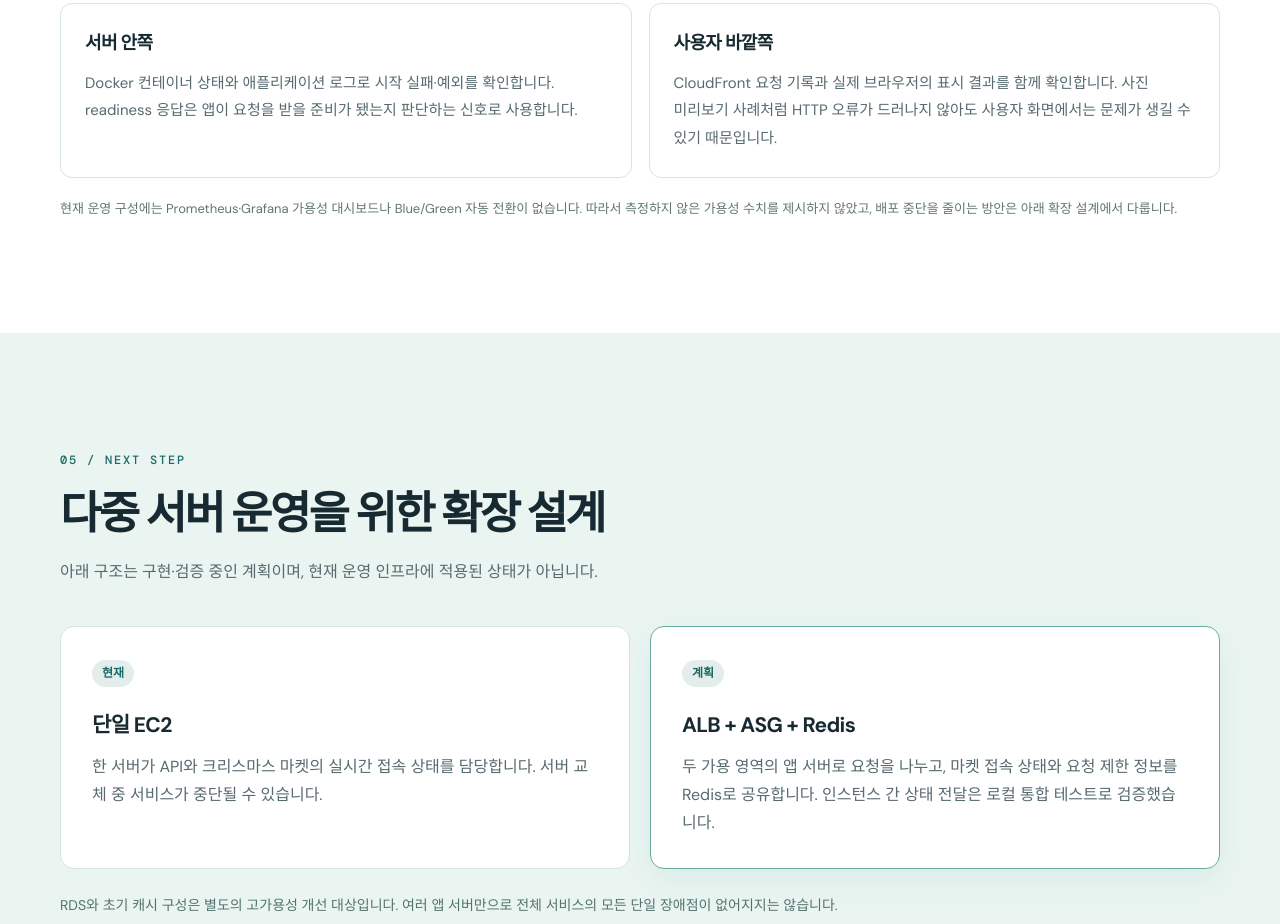
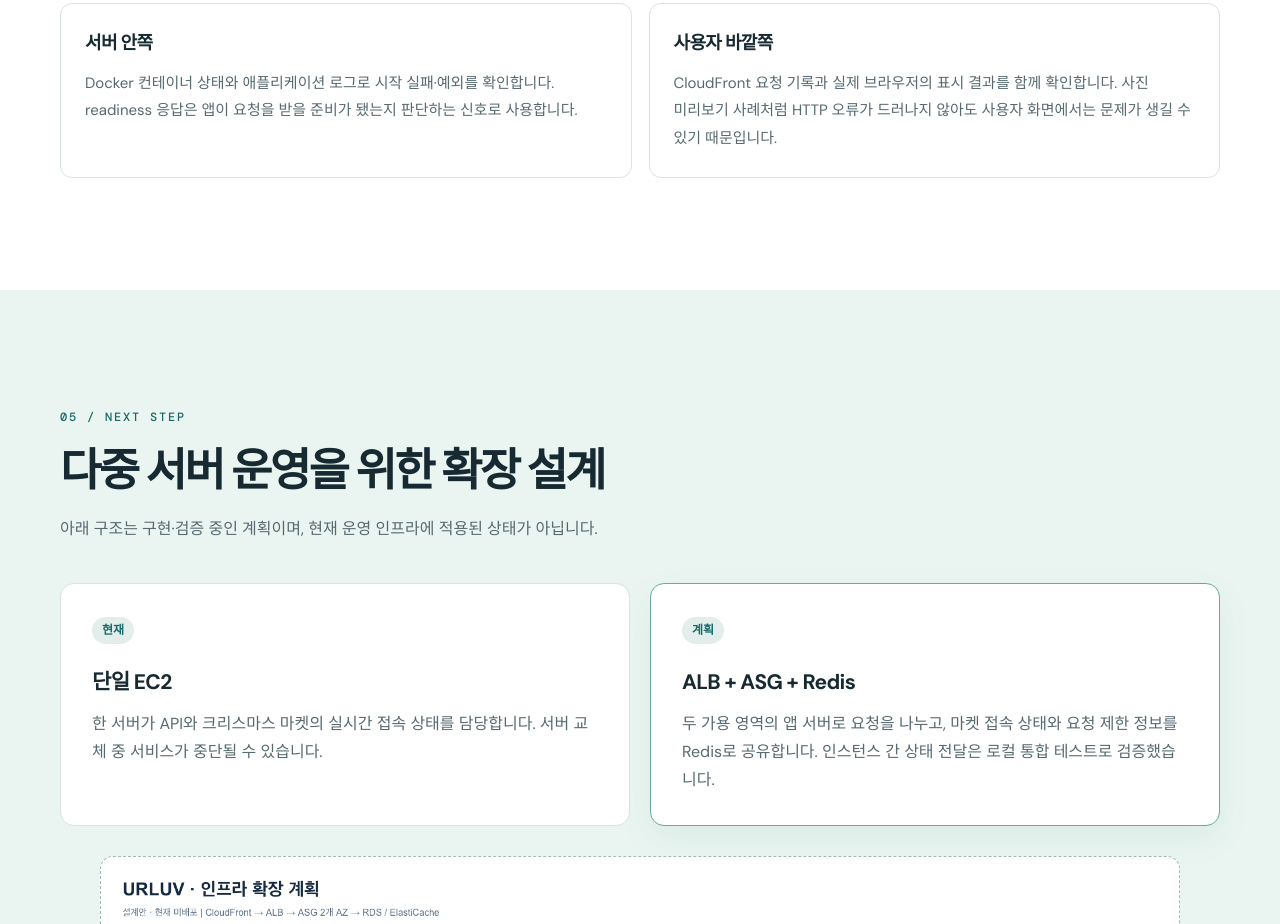
Before and after one commit to channi3714/portfolio, a plain HTML site: page urluv.html in a window 1280 px wide. Shown: the part 10176-11100 px from the top of the page. Drawn offline with nearby package versions, Linux system fonts and the light colour scheme.

Commit message:
Remove unnecessary operational caveats

```diff
--- a/operations-detail.css
+++ b/operations-detail.css
@@ -11,6 +11,5 @@
 .ops-columns{display:grid;grid-template-columns:repeat(2,minmax(0,1fr));gap:17px;margin-top:23px}
 .ops-columns>div{border:1px solid var(--line);border-radius:12px;padding:24px;background:white}
 .ops-columns h4{font-size:18px;margin:0 0 10px;letter-spacing:-.035em}
-.ops-section .ops-note{margin-top:19px;font-size:13px;color:#607674}
 @media(max-width:900px){.deploy-steps{grid-template-columns:repeat(2,minmax(0,1fr))}}
 @media(max-width:650px){.architecture-story,.ops-columns,.deploy-steps{grid-template-columns:1fr}.architecture-story{gap:25px}.ops-section{margin-top:42px}.deploy-steps li{min-height:0}}
--- a/urluv.html
+++ b/urluv.html
@@ -74,10 +74,10 @@ notifications.record(o, Notification.Type.PAID, paidMessage(o));</code></pre></d
       <div class="operation-grid"><article class="op-card"><span>01</span><h3>배포 확인</h3><p>컨테이너 재시작 직후에는 준비 상태가 아닐 수 있어, readiness 엔드포인트가 정상 응답하는지 확인합니다.</p></article><article class="op-card"><span>02</span><h3>원인 조사</h3><p>CloudFront 기록과 애플리케이션 로그, 실제 브라우저 현상을 함께 봅니다. 로그에 오류가 없다는 이유만으로 사용자 불편을 배제하지 않습니다.</p></article><article class="op-card"><span>03</span><h3>운영 위험</h3><p>서버가 한 대인 현재 구조에서는 재시작·교체 시 중단 가능성이 있습니다. 이 위험을 바탕으로 다중 인스턴스 구성을 설계했습니다.</p></article></div>
       <div class="ops-section"><span class="kicker">DEPLOYMENT</span><h3>ECR 이미지부터 운영 확인까지</h3><p>백엔드 이미지를 ARM64로 빌드해 Amazon ECR에 올린 뒤, 운영 EC2에서 새 이미지를 받아 Docker Compose의 앱 컨테이너를 다시 생성합니다. 서버와 데이터베이스·파일 저장소는 분리돼 있어, 앱을 재배포해도 주문 데이터와 업로드 파일은 RDS·S3에 남습니다.</p><ol class="deploy-steps"><li><b>01 · 이미지</b><span>백엔드 빌드 결과를 Docker 이미지로 만들고 ECR에 업로드</span></li><li><b>02 · 교체</b><span>EC2에서 이미지를 pull하고 앱 컨테이너를 재생성</span></li><li><b>03 · 준비 상태</b><span>Docker healthcheck와 <code>/actuator/health/readiness</code> 확인</span></li><li><b>04 · 기능 확인</b><span>주문 API와 주문서·관리자·고객 사이트 주요 흐름 점검</span></li></ol></div>
       <div class="ops-section"><span class="kicker">CI / CD</span><h3>프론트는 자동 배포, 백엔드는 수동 배포</h3><div class="ops-columns"><div><h4>주문 프론트 · GitHub Actions</h4><p><code>develop</code> 브랜치에서는 lint·타입 검사·테스트·빌드를 자동 실행합니다. <code>main</code>에 변경이 올라오면 별도 워크플로가 검사와 빌드를 거쳐 결과물을 S3에 올리고 CloudFront 캐시를 갱신합니다.</p></div><div><h4>백엔드 · ECR + Docker Compose</h4><p>Docker 이미지를 빌드해 ECR에 push한 다음 EC2에서 pull·재생성하고 readiness를 확인합니다. ECR은 이미지를 보관·전달하는 저장소이며, 이 과정을 자동으로 실행하는 백엔드 CI/CD 파이프라인은 현재 구성돼 있지 않습니다.</p></div></div></div>
-      <div class="ops-section"><span class="kicker">OPERABILITY</span><h3>서버 상태와 사용자 화면을 함께 보기</h3><div class="ops-columns"><div><h4>서버 안쪽</h4><p>Docker 컨테이너 상태와 애플리케이션 로그로 시작 실패·예외를 확인합니다. readiness 응답은 앱이 요청을 받을 준비가 됐는지 판단하는 신호로 사용합니다.</p></div><div><h4>사용자 바깥쪽</h4><p>CloudFront 요청 기록과 실제 브라우저의 표시 결과를 함께 확인합니다. 사진 미리보기 사례처럼 HTTP 오류가 드러나지 않아도 사용자 화면에서는 문제가 생길 수 있기 때문입니다.</p></div></div><p class="ops-note">현재 운영 구성에는 Prometheus·Grafana 가용성 대시보드나 Blue/Green 자동 전환이 없습니다. 따라서 측정하지 않은 가용성 수치를 제시하지 않았고, 배포 중단을 줄이는 방안은 아래 확장 설계에서 다룹니다.</p></div>
+      <div class="ops-section"><span class="kicker">OPERABILITY</span><h3>서버 상태와 사용자 화면을 함께 보기</h3><div class="ops-columns"><div><h4>서버 안쪽</h4><p>Docker 컨테이너 상태와 애플리케이션 로그로 시작 실패·예외를 확인합니다. readiness 응답은 앱이 요청을 받을 준비가 됐는지 판단하는 신호로 사용합니다.</p></div><div><h4>사용자 바깥쪽</h4><p>CloudFront 요청 기록과 실제 브라우저의 표시 결과를 함께 확인합니다. 사진 미리보기 사례처럼 HTTP 오류가 드러나지 않아도 사용자 화면에서는 문제가 생길 수 있기 때문입니다.</p></div></div></div>
     </div></section>
 
-    <section id="next" class="section plan"><div class="wrap"><div class="section-head"><span class="kicker">05 / NEXT STEP</span><h2>다중 서버 운영을 위한 확장 설계</h2><p>아래 구조는 구현·검증 중인 계획이며, 현재 운영 인프라에 적용된 상태가 아닙니다.</p></div><div class="plan-grid"><div class="plan-card"><span class="badge">현재</span><h3>단일 EC2</h3><p>한 서버가 API와 크리스마스 마켓의 실시간 접속 상태를 담당합니다. 서버 교체 중 서비스가 중단될 수 있습니다.</p></div><div class="plan-card focus"><span class="badge">계획</span><h3>ALB + ASG + Redis</h3><p>두 가용 영역의 앱 서버로 요청을 나누고, 마켓 접속 상태와 요청 제한 정보를 Redis로 공유합니다. 인스턴스 간 상태 전달은 로컬 통합 테스트로 검증했습니다.</p></div></div><p class="plan-note">RDS와 초기 캐시 구성은 별도의 고가용성 개선 대상입니다. 여러 앱 서버만으로 전체 서비스의 모든 단일 장애점이 없어지지는 않습니다.</p><figure class="media-slot has-image"><img src="assets/scaling-architecture.png" alt="URLUV 확장 계획 인프라 구조도"><figcaption>확장 계획 구조 · 아직 미배포</figcaption></figure></div></section>
+    <section id="next" class="section plan"><div class="wrap"><div class="section-head"><span class="kicker">05 / NEXT STEP</span><h2>다중 서버 운영을 위한 확장 설계</h2><p>아래 구조는 구현·검증 중인 계획이며, 현재 운영 인프라에 적용된 상태가 아닙니다.</p></div><div class="plan-grid"><div class="plan-card"><span class="badge">현재</span><h3>단일 EC2</h3><p>한 서버가 API와 크리스마스 마켓의 실시간 접속 상태를 담당합니다. 서버 교체 중 서비스가 중단될 수 있습니다.</p></div><div class="plan-card focus"><span class="badge">계획</span><h3>ALB + ASG + Redis</h3><p>두 가용 영역의 앱 서버로 요청을 나누고, 마켓 접속 상태와 요청 제한 정보를 Redis로 공유합니다. 인스턴스 간 상태 전달은 로컬 통합 테스트로 검증했습니다.</p></div></div><figure class="media-slot has-image"><img src="assets/scaling-architecture.png" alt="URLUV 확장 계획 인프라 구조도"><figcaption>확장 계획 구조 · 아직 미배포</figcaption></figure></div></section>
 
     <section class="closing wrap"><span class="kicker">WHAT I LEARNED</span><h2>보이는 오류와 보이지 않는 위험을<br>같은 서비스 안에서 살폈습니다.</h2><p>URLUV에서 배운 것은 기능을 완성하는 것만큼 실제 사용 환경에서 결과를 확인하는 일이 중요하다는 점입니다. 확인한 사실과 가설을 구분하고, 검증된 결과를 바탕으로 다음 개선을 설계합니다.</p><div class="closing-actions"><a class="button primary" href="https://urluv.shop/" target="_blank" rel="noopener noreferrer">운영 사이트 보기</a><a class="button subtle" href="#top">맨 위로</a></div></section>
   </main>
```
